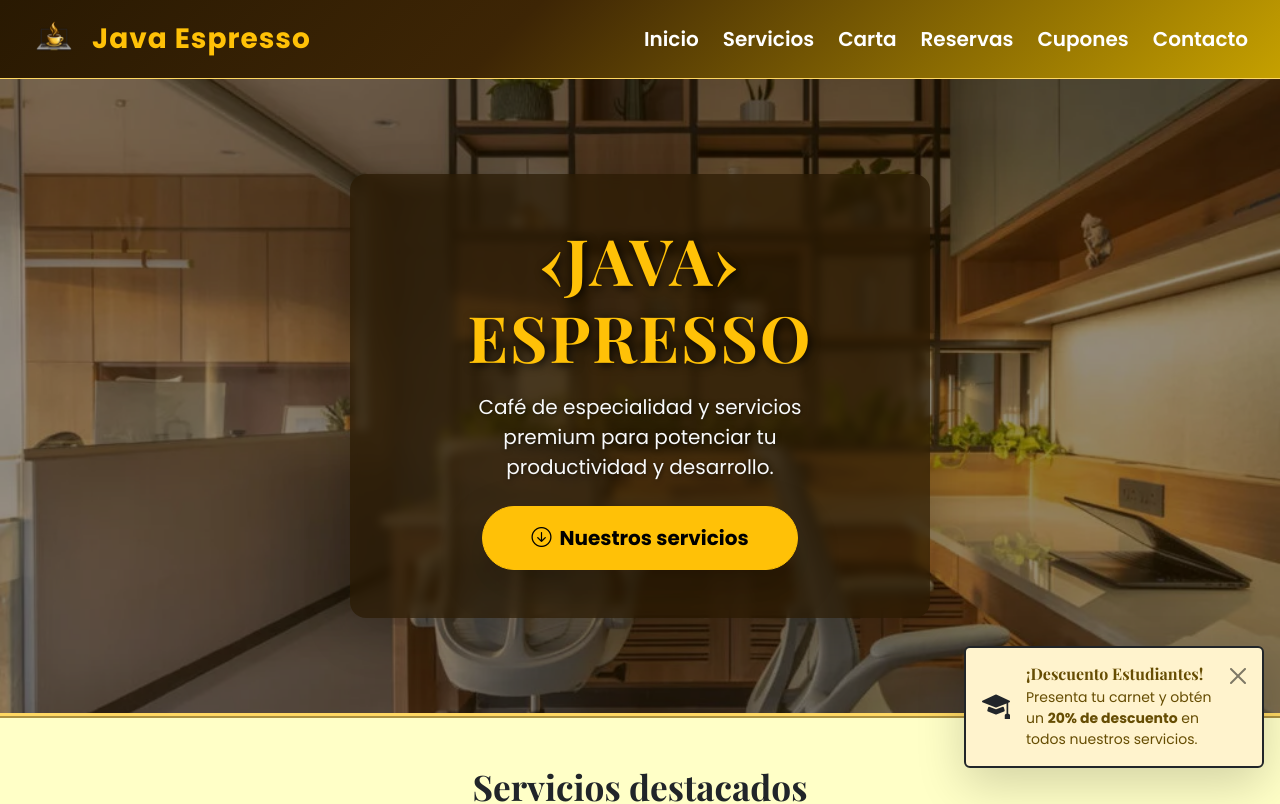
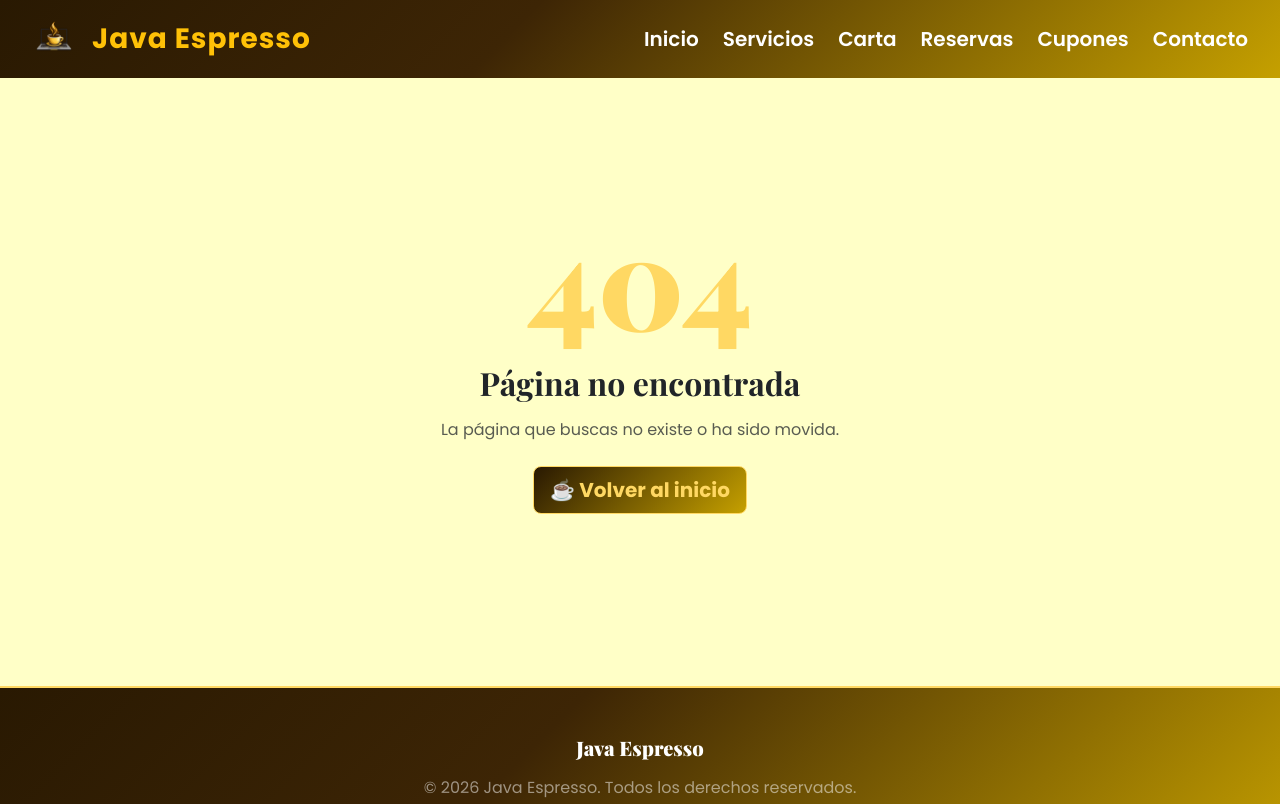
Before and after one commit to MarioClaramonte09/ProyectoCafeteria, an Angular app: page /catalogo/10 in a window 1280 px wide. Before the commit this address led to /. Shown: the top 804 px of the page. Built offline with nearby package versions, Linux system fonts and the light colour scheme.

Commit message:
Creacion de la pagina con el error 404 para cuando buscas una pagina que no existe

```diff
--- a/src/app/app.routes.ts
+++ b/src/app/app.routes.ts
@@ -5,6 +5,7 @@ import { ServiciosComponent } from './pages/servicios/servicios.component';
 import { ReservasComponent } from './pages/reservas/reservas.component';
 import { CuponesComponent } from './pages/cupones/cupones.component';
 import { ContactoComponent } from './pages/contacto/contacto.component';
+import { NotFoundComponent } from './pages/not-found/not-found';
 
 export const routes: Routes = [
     { path: '', component: HomeComponent },
@@ -13,5 +14,5 @@ export const routes: Routes = [
     { path: 'reservas', component: ReservasComponent },
     { path: 'cupones', component: CuponesComponent },
     { path: 'contacto', component: ContactoComponent },
-    { path: '**', redirectTo: '' }
+    { path: '**', component:  NotFoundComponent}
 ];
--- /dev/null
+++ b/src/app/pages/not-found/not-found.html
@@ -0,0 +1,13 @@
+<app-navbar />
+
+<div class="text-center py-5" style="min-height: 70vh; display: flex; flex-direction: column; justify-content: center; align-items: center;">
+    <h1 style="font-family: 'Playfair Display', serif; font-size: 8rem; color: var(--copper);">404</h1>
+    <h2 class="fw-bold mb-3">Página no encontrada</h2>
+    <p class="text-muted mb-4">La página que buscas no existe o ha sido movida.</p>
+    <a routerLink="/" class="btn btn-lg fw-bold"
+       style="background: linear-gradient(135deg, var(--brown-dark), var(--blue-soft)); color: var(--copper); border: 1px solid var(--copper);">
+        ☕ Volver al inicio
+    </a>
+</div>
+
+<app-footer />
```
Also changed, not shown: src/app/pages/not-found/not-found.ts (added, +15 -0 lines), src/app/pages/not-found/not-found.css (added), 1 other file (tests, documents, lock files or other folders).
